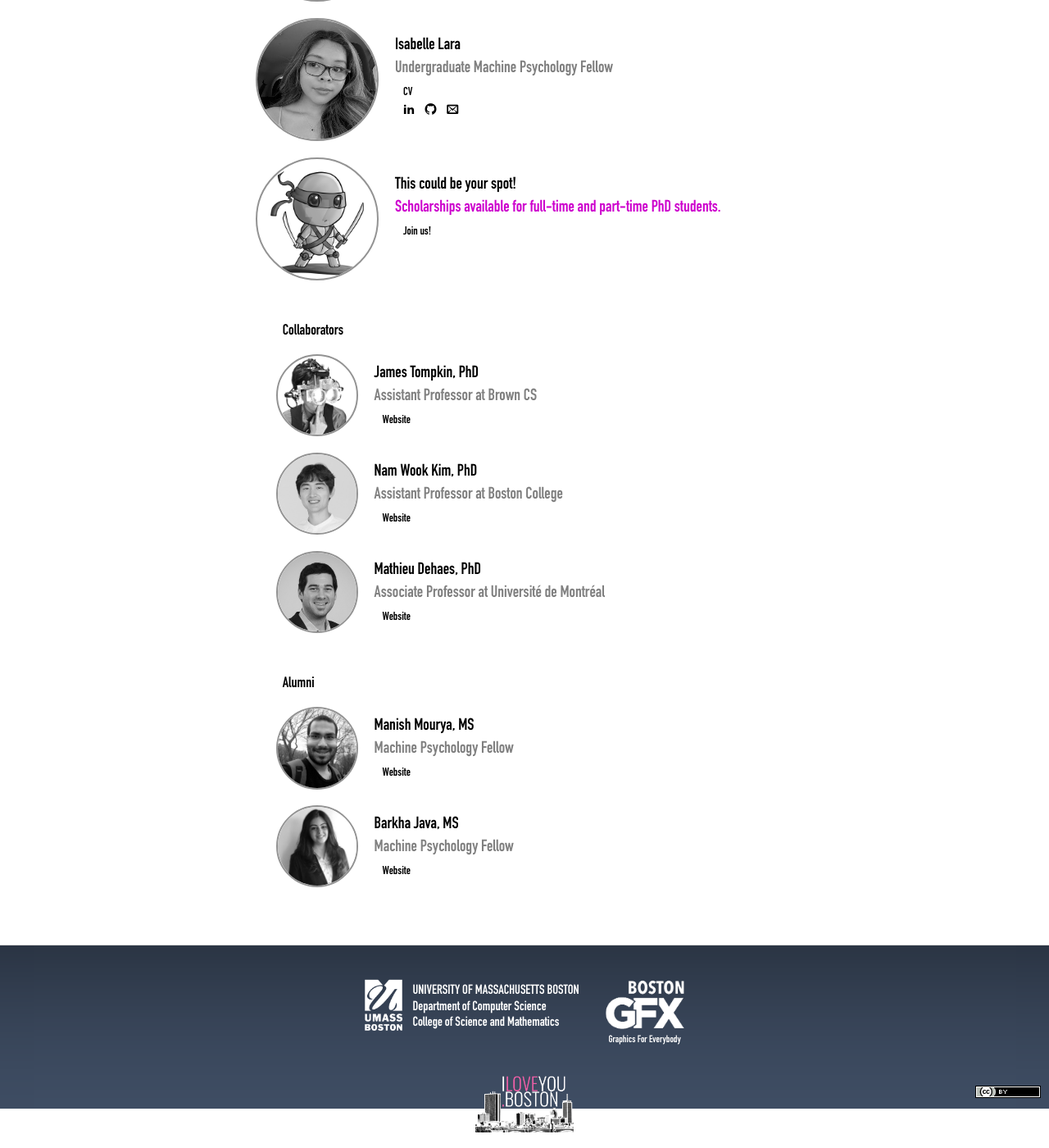
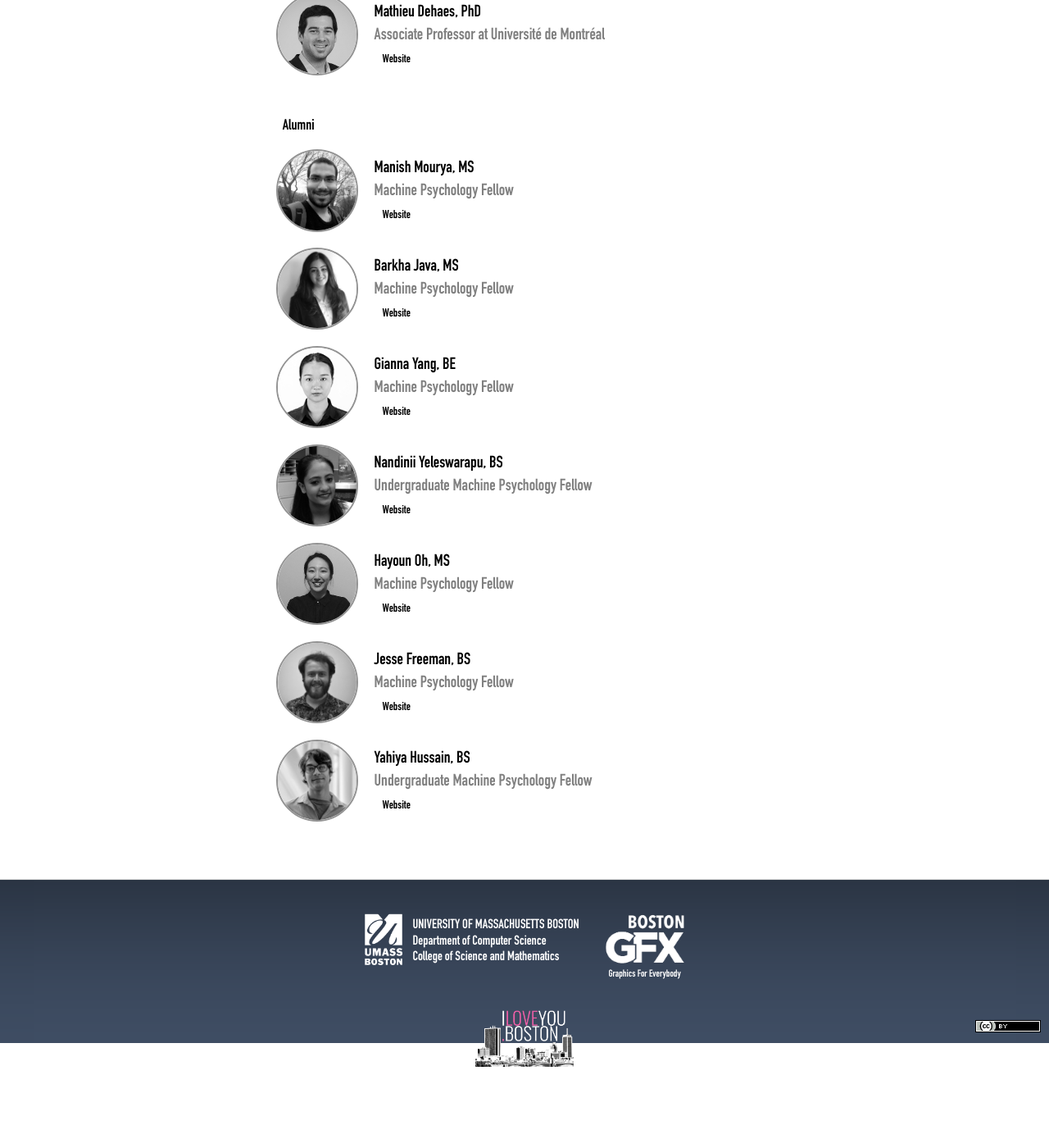
Before and after one commit to mpsych/mpsych.org, a Jekyll site: the page built from people.md, in a window 1280 px wide and 1400 px high, scrolled down 2398 px. Shown: the whole window at 82% size. Built offline with Jekyll 4.4.1, drawn with Linux system fonts in a browser that asks for light colours; some web fonts are replaced; after the commit the page ends 3718 px from its top, so only the background shows below that; some of the changed text lies outside the part shown.

Commit message:
Update ppl.

```diff
--- a/people.md
+++ b/people.md
@@ -49,22 +49,6 @@ permalink: /people
 </div>
 
 <div class="person">
-  <img src="/people/freeman.jpg">
-  <div class="caption">
-    Jesse Freeman, BS<br>
-    <span class="role">PhD Student in Computer Science</span><br>
-    <span class="links">
-      <a class="cleanlink" href="/people/freeman/cv.pdf">CV</a>
-    </span><br>
-    <div class="icons gray" style="font-size:14px;margin-left:10px">
-      <a href="https://www.linkedin.com/in/jesse-freeman-40018350/" target="_blank"><span class="icon-linkedin2 tooltip"><span class="tooltiptext">LinkedIn</span></span></a>
-      <a href="https://github.com/jessewilliamfreeman" target="_blank"><span class="icon-github tooltip"><span class="tooltiptext">GitHub</span></span></a>
-      <a href="mailto:REPLACE_WITH_LASTNAME@mpsych.org" target="_blank"><span class="icon-email tooltip"><span class="tooltiptext">E-Mail</span></span></a>
-  </div>
-  </div>
-</div>
-
-<div class="person">
   <img src="/people/qi.jpg">
   <div class="caption">
     Kristin Qi<br>
@@ -97,19 +81,6 @@ permalink: /people
 </div>
 
 <div class="person">
-  <img src="/people/yang.jpg">
-  <div class="caption">
-    Gianna Yang, BE<br>
-    <span class="role">Machine Psychology Fellow</span><br>
-    <div class="icons gray" style="font-size:14px;margin-left:10px">
-      <a href="https://www.linkedin.com/in/guangyang98/" target="_blank"><span class="icon-linkedin2 tooltip"><span class="tooltiptext">LinkedIn</span></span></a>
-      <a href="https://github.com/GuangYang98" target="_blank"><span class="icon-github tooltip"><span class="tooltiptext">GitHub</span></span></a>
-      <a href="mailto:REPLACE_WITH_LASTNAME@mpsych.org" target="_blank"><span class="icon-email tooltip"><span class="tooltiptext">E-Mail</span></span></a>
-  </div>
-  </div>
-</div>
-
-<div class="person">
   <img src="/people/cheng.png">
   <div class="caption">
     Jiali Cheng<br>
@@ -119,19 +90,6 @@ permalink: /people
       <a href="https://github.com/chengjiali" target="_blank"><span class="icon-github tooltip"><span class="tooltiptext">GitHub</span></span></a>
       <a href="mailto:REPLACE_WITH_LASTNAME@mpsych.org" target="_blank"><span class="icon-email tooltip"><span class="tooltiptext">E-Mail</span></span></a>
     </div>
-  </div>
-</div>
-
-<div class="person">
-  <img src="/people/oh.jpg">
-  <div class="caption">
-    Hayoun Oh<br>
-    <span class="role">Machine Psychology Fellow</span><br>
-    <div class="icons gray" style="font-size:14px;margin-left:10px">
-      <a href="https://www.linkedin.com/in/hayoun-oh-49a688205/" target="_blank"><span class="icon-linkedin2 tooltip"><span class="tooltiptext">LinkedIn</span></span></a>
-      <a href="https://github.com/hayounoh" target="_blank"><span class="icon-github tooltip"><span class="tooltiptext">GitHub</span></span></a>
-      <a href="mailto:REPLACE_WITH_LASTNAME@mpsych.org" target="_blank"><span class="icon-email tooltip"><span class="tooltiptext">E-Mail</span></span></a>
-  </div>
   </div>
 </div>
 
@@ -156,22 +114,6 @@ permalink: /people
     <div class="icons gray" style="font-size:14px;margin-left:10px">
       <a href="https://www.linkedin.com/in/yahiyahussain" target="_blank"><span class="icon-linkedin2 tooltip"><span class="tooltiptext">LinkedIn</span></span></a>
       <a href="https://github.com/YahtzeeRage" target="_blank"><span class="icon-github tooltip"><span class="tooltiptext">GitHub</span></span></a>
-      <a href="mailto:REPLACE_WITH_LASTNAME@mpsych.org" target="_blank"><span class="icon-email tooltip"><span class="tooltiptext">E-Mail</span></span></a>
-  </div>
-  </div>
-</div>
-
-<div class="person">
-  <img src="/people/yeleswarapu.jpg">
-  <div class="caption">
-    Nandinii Yeleswarapu<br>
-    <span class="role">Undergraduate Machine Psychology Fellow</span><br>
-	<span class="links">
-      <a class="cleanlink" href="/people/yeleswarapu/resume.pdf">CV</a>
-    </span><br>
-    <div class="icons gray" style="font-size:14px;margin-left:10px">
-      <a href="https://www.linkedin.com/in/nandiniiys" target="_blank"><span class="icon-linkedin2 tooltip"><span class="tooltiptext">LinkedIn</span></span></a>
-      <a href="https://github.com/nandiniiys" target="_blank"><span class="icon-github tooltip"><span class="tooltiptext">GitHub</span></span></a>
       <a href="mailto:REPLACE_WITH_LASTNAME@mpsych.org" target="_blank"><span class="icon-email tooltip"><span class="tooltiptext">E-Mail</span></span></a>
   </div>
   </div>
@@ -275,3 +217,58 @@ permalink: /people
     </span>
   </div>
 </div>
+
+<div class="alumni">
+  <img src="/people/alumni/yang.jpg">
+  <div class="caption">
+    Gianna Yang, BE<br>
+    <span class="role">Machine Psychology Fellow</span><br>
+    <span class="links">
+      <a class="cleanlink" href="https://www.linkedin.com/in/guangyang98/">Website</a>
+    </span>
+  </div>
+</div>
+
+<div class="alumni">
+  <img src="/people/alumni/yeleswarapu.jpg">
+  <div class="caption">
+    Nandinii Yeleswarapu, BS<br>
+    <span class="role">Undergraduate Machine Psychology Fellow</span><br>
+    <span class="links">
+      <a class="cleanlink" href="https://www.linkedin.com/in/nandiniiys">Website</a>
+    </span>
+  </div>
+</div>
+
+<div class="alumni">
+  <img src="/people/alumni/oh.jpg">
+  <div class="caption">
+    Hayoun Oh, MS<br>
+    <span class="role">Machine Psychology Fellow</span><br>
+    <span class="links">
+      <a class="cleanlink" href="https://www.linkedin.com/in/hayoun-oh-49a688205/">Website</a>
+    </span>
+  </div>
+</div>
+
+<div class="alumni">
+  <img src="/people/alumni/freeman.jpg">
+  <div class="caption">
+    Jesse Freeman, BS<br>
+    <span class="role">Machine Psychology Fellow</span><br>
+    <span class="links">
+      <a class="cleanlink" href="https://www.linkedin.com/in/jesse-freeman-40018350/">Website</a>
+    </span>
+  </div>
+</div>
+
+<div class="alumni">
+  <img src="/people/alumni/hussain.jpg">
+  <div class="caption">
+    Yahiya Hussain, BS<br>
+    <span class="role">Undergraduate Machine Psychology Fellow</span><br>
+    <span class="links">
+      <a class="cleanlink" href="https://www.linkedin.com/in/yahiyahussain">Website</a>
+    </span>
+  </div>
+</div>
```
Also changed, not shown: people/alumni/freeman.jpg (added), people/alumni/hussain.jpg (added), people/alumni/oh.jpg (added), people/alumni/yang.jpg (added), people/alumni/yeleswarapu.jpg (added).
